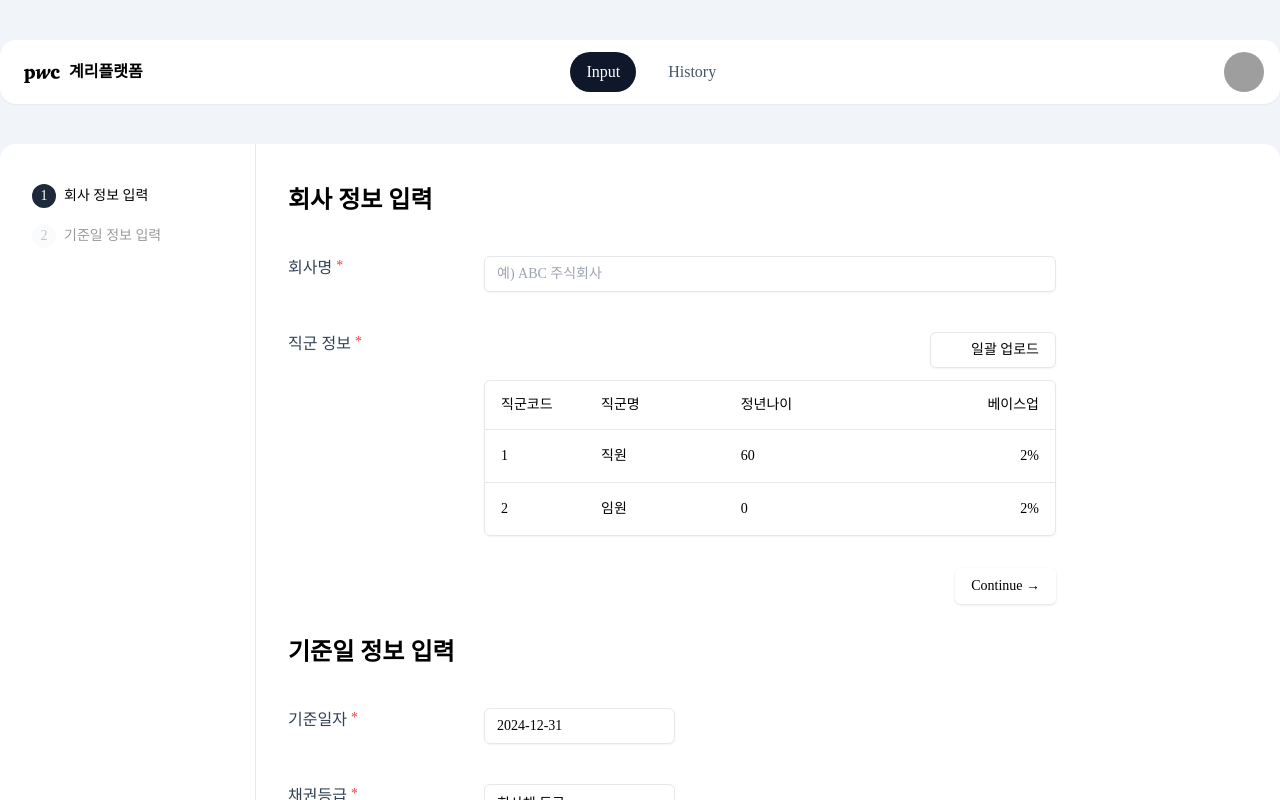
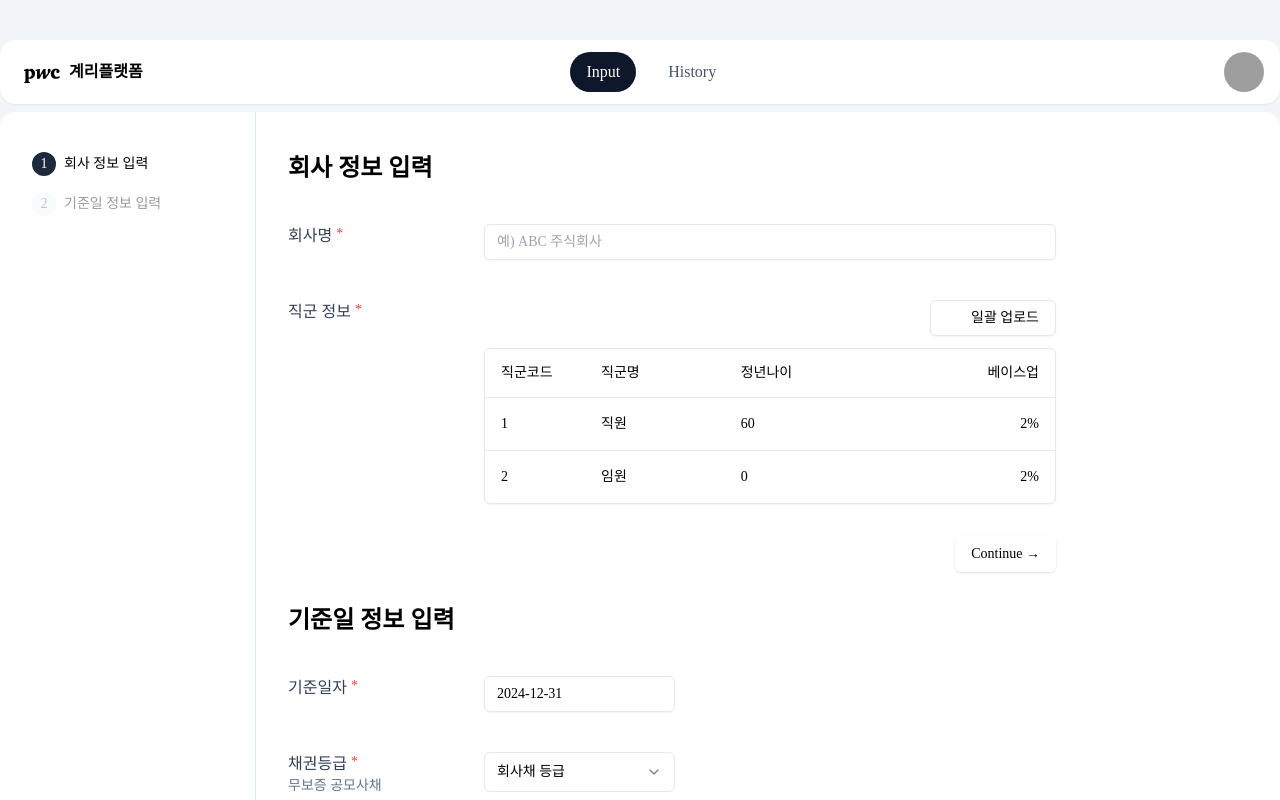
Before and after one commit to saanmin/Project-Gary, a Next.js app: page / in a window 1280 px wide. Shown: the top 800 px of the page. Built offline with nearby package versions, Linux system fonts and the light colour scheme; grey boxes are pictures that could not be loaded; some icons are missing; a web font is replaced by a local one.

Commit message:
Initial commit

```diff
--- a/src/app/layout.js
+++ b/src/app/layout.js
@@ -13,7 +13,7 @@ export default function RootLayout({ children }) {
         <div className="min-h-screen bg-slate-100 py-10">
           <div className="container max-w-screen-xl mx-auto">
             <div className=""><Navigation /></div>
-            <div className="bg-white mt-10 rounded-2xl">
+            <div className="bg-white mt-2 rounded-2xl">
               {children}
             </div>
           </div>
```
